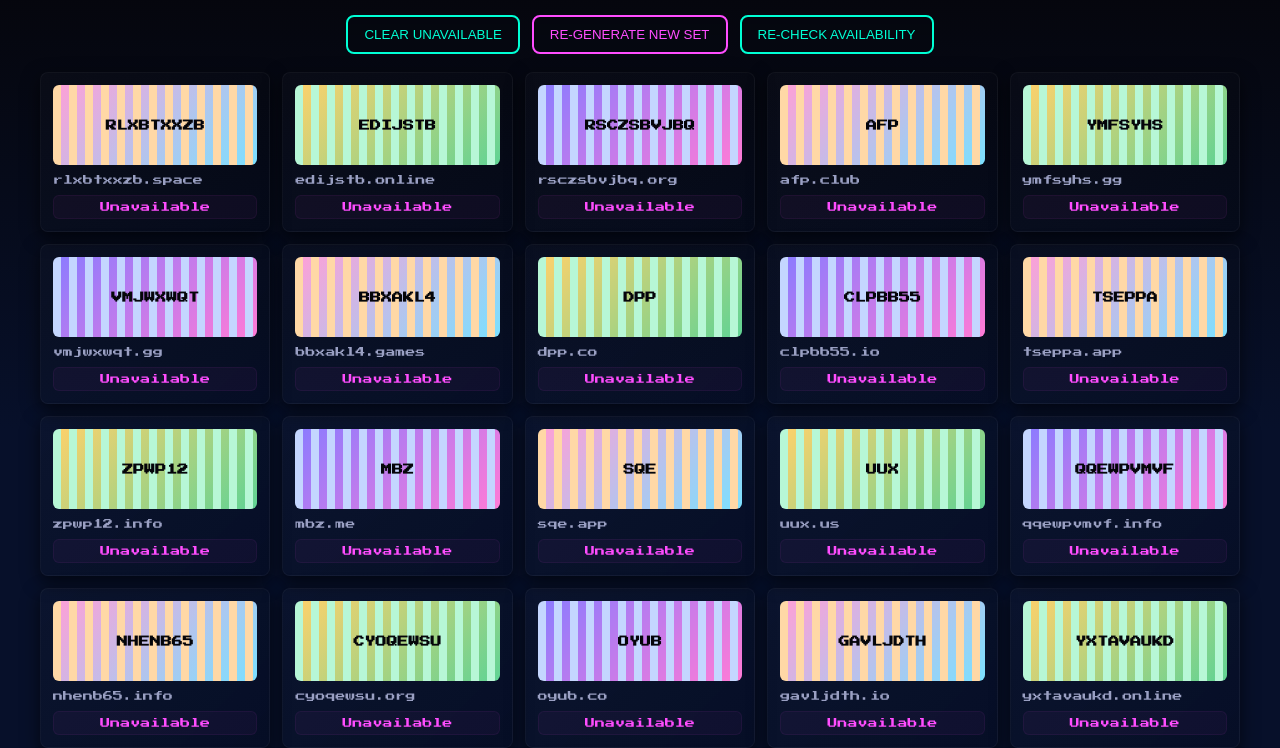
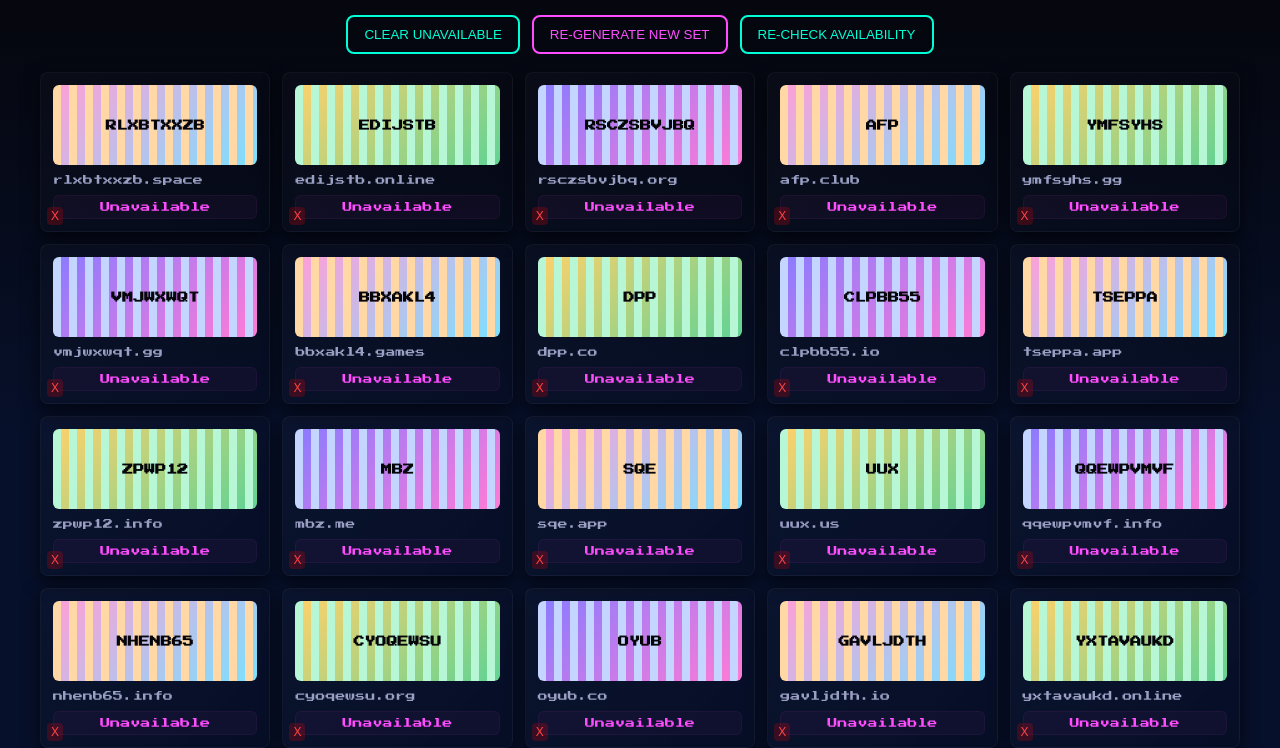
Before and after one commit to sparkpacket/WEBJUMPER, a plain HTML site: page index.html in a window 1280 px wide. Shown: the part 79-827 px from the top of the page. Drawn offline with Linux system fonts and the light colour scheme; no server answers.

Commit message:
Enhance card styles and bad domain handling
Updated card styles and added functionality to mark domains as bad.

```diff
--- a/index.html
+++ b/index.html
@@ -19,14 +19,15 @@ h1{color:var(--neon);font-size:20px;letter-spacing:2px;margin:0;text-shadow:0 0
 .btn.secondary{border-color:var(--accent);color:var(--accent)}
 .btn:active{transform:translateY(1px)}
 .grid{display:grid;grid-template-columns:repeat(auto-fill,minmax(220px,1fr));gap:12px}
-.card{background:linear-gradient(135deg,rgba(255,255,255,0.02),rgba(0,0,0,0.08));border:1px solid rgba(255,255,255,0.04);padding:12px;border-radius:8px;display:flex;flex-direction:column;align-items:stretch;gap:10px;box-shadow:0 6px 18px rgba(0,0,0,0.6)}
+.card{position:relative;background:linear-gradient(135deg,rgba(255,255,255,0.02),rgba(0,0,0,0.08));border:1px solid rgba(255,255,255,0.04);padding:12px;border-radius:8px;display:flex;flex-direction:column;align-items:stretch;gap:10px;box-shadow:0 6px 18px rgba(0,0,0,0.6)}
 .banner{height:80px;border-radius:6px;display:flex;align-items:center;justify-content:center;font-size:11px;color:#05050a;text-transform:uppercase;font-weight:700;}
 .domain{font-size:10px;color:var(--muted);word-break:break-all}
 a.card-link{text-decoration:none}
 .status{font-size:10px;padding:6px;border-radius:6px;text-align:center}
 .ok{background:rgba(0,255,213,0.12);color:var(--neon);border:1px solid rgba(0,255,213,0.08)}
 .dead{background:rgba(255,77,255,0.04);color:var(--accent);border:1px solid rgba(255,77,255,0.06)}
-.sale{background:rgba(255,255,0,0.1);color:#ffd700;border:1px solid rgba(255,255,0,0.2)}
+.bad{background:rgba(255,0,0,0.08);color:#ff4444;border:1px solid rgba(255,0,0,0.2)}
+.bad-btn{position:absolute;bottom:6px;left:6px;font-size:12px;background:rgba(255,0,0,0.2);color:#ff4444;border:none;border-radius:4px;cursor:pointer;padding:2px 4px}
 footer{margin-top:18px;font-size:10px;color:#6f7597;text-align:center}
 .stripe-1{background:repeating-linear-gradient(90deg, #ffd8a6 0 8px, transparent 8px 16px), linear-gradient(135deg,#ff9fd6,#7be0ff);}
 .stripe-2{background:repeating-linear-gradient(90deg, #b7f7d6 0 8px, transparent 8px 16px), linear-gradient(135deg,#ffd16b,#60d394);}
@@ -57,7 +58,7 @@ footer{margin-top:18px;font-size:10px;color:#6f7597;text-align:center}
 </main>
 
 <footer>
-Tip: links open in a new tab. Unavailable or on-sale sites are replaced by the "CLEAR UNAVAILABLE" button.
+Tip: links open in a new tab. Unavailable sites are replaced by the "CLEAR UNAVAILABLE" button. Click "X" to mark a domain as bad.
 </footer>
 </div>
 
@@ -69,17 +70,22 @@ const regenBtn = document.getElementById('regenBtn');
 const recheckBtn = document.getElementById('recheckBtn');
 
 let currentSet = [];
+const badDomains = JSON.parse(localStorage.getItem('badDomains') || '[]');
 
 function randomChoice(arr){ return arr[Math.floor(Math.random()*arr.length)]; }
 function randInt(min,max){ return Math.floor(Math.random()*(max-min+1))+min }
 
 function makeDomain(){
-  const length = randInt(3,10);
-  let name = '';
-  const letters = 'abcdefghijklmnopqrstuvwxyz';
-  for(let i=0;i<length;i++) name += letters[Math.floor(Math.random()*letters.length)];
-  if(Math.random() < 0.2) name += String(randInt(2,99));
-  return name + '.' + randomChoice(tlds);
+  let name, domain;
+  do{
+    const length = randInt(3,10);
+    name = '';
+    const letters = 'abcdefghijklmnopqrstuvwxyz';
+    for(let i=0;i<length;i++) name += letters[Math.floor(Math.random()*letters.length)];
+    if(Math.random() < 0.2) name += String(randInt(2,99));
+    domain = name + '.' + randomChoice(tlds);
+  } while(badDomains.includes(domain));
+  return domain;
 }
 
 function generateSet(count=30){
@@ -107,56 +113,45 @@ function createCard(domain, idx){
   status.className='status';
   status.textContent='Checking...';
 
+  const badBtn = document.createElement('button');
+  badBtn.className='bad-btn';
+  badBtn.textContent='X';
+  badBtn.addEventListener('click', ()=>{
+    badDomains.push(domain);
+    localStorage.setItem('badDomains', JSON.stringify(badDomains));
+    card.remove();
+  });
+
   card.appendChild(banner);
   card.appendChild(domainEl);
   card.appendChild(status);
+  card.appendChild(badBtn);
   a.appendChild(card);
 
   a.href='https://'+domain;
   a.target='_blank';
   a.rel='noopener noreferrer';
 
-  return {element:a,statusEl:status};
+  return {element:a,statusEl:status,domain};
 }
 
 function checkAvailabilityAsync(domain){
-  return new Promise((resolve)=>{
-    const candidates = [`https://${domain}/favicon.ico`,`https://${domain}/favicon.png`,`https://${domain}`];
-    let tried=0, succeeded=false;
-
-    function tryNext(){
-      if(tried>=candidates.length){ if(!succeeded) resolve('dead'); return; }
-      const url = candidates[tried++];
-      if(url.endsWith('.ico') || url.endsWith('.png')){
-        const img = new Image();
-        img.src = url+'?_cb='+Date.now();
-        img.onload = ()=>{ succeeded=true; resolve('ok'); };
-        img.onerror = ()=>{ tryNext(); };
-      } else {
-        fetch(url,{method:'GET', mode:'no-cors'})
-        .then(r=>{
-          const textCheck = r.url && (r.url.includes('godaddy.com') || r.url.includes('onlinenic.com'));
-          if(textCheck) resolve('sale');
-          else resolve('ok');
-          succeeded=true;
-        })
-        .catch(()=> tryNext());
-      }
-    }
-
-    tryNext();
-    setTimeout(()=>{ if(!succeeded) resolve('dead'); },3500);
+  return new Promise(resolve=>{
+    const img = new Image();
+    img.src = `https://${domain}/favicon.ico?_cb=${Date.now()}`;
+    img.onload = ()=>resolve('ok');
+    img.onerror = ()=>resolve('dead');
+    setTimeout(()=>resolve('dead'),3500);
   });
 }
 
 async function render(list){
   grid.innerHTML='';
   for(let idx=0; idx<list.length; idx++){
-    const {element,statusEl} = createCard(list[idx], idx);
+    const {element,statusEl,domain} = createCard(list[idx], idx);
     grid.appendChild(element);
-    const result = await checkAvailabilityAsync(list[idx]);
+    const result = await checkAvailabilityAsync(domain);
     if(result==='ok'){ statusEl.className='status ok'; statusEl.textContent='OK'; }
-    else if(result==='sale'){ statusEl.className='status sale'; statusEl.textContent='On Sale'; }
     else{ statusEl.className='status dead'; statusEl.textContent='Unavailable'; }
   }
 }
@@ -168,10 +163,9 @@ render(currentSet);
 // controls
 clearBtn.addEventListener('click', async () => {
   const statusEls = document.querySelectorAll('.status');
-
   for (let idx = 0; idx < statusEls.length; idx++) {
     const el = statusEls[idx];
-    if(el.classList.contains('dead') || el.classList.contains('sale')){
+    if(el.classList.contains('dead')){
       let valid=false;
       while(!valid){
         const newDomain = makeDomain();
@@ -200,7 +194,6 @@ recheckBtn.addEventListener('click', async ()=>{
     el.className='status'; el.textContent='Re-checking...';
     const result = await checkAvailabilityAsync(currentSet[idx]);
     if(result==='ok'){ el.className='status ok'; el.textContent='OK'; }
-    else if(result==='sale'){ el.className='status sale'; el.textContent='On Sale'; }
     else{ el.className='status dead'; el.textContent='Unavailable'; }
   }
 });
```
